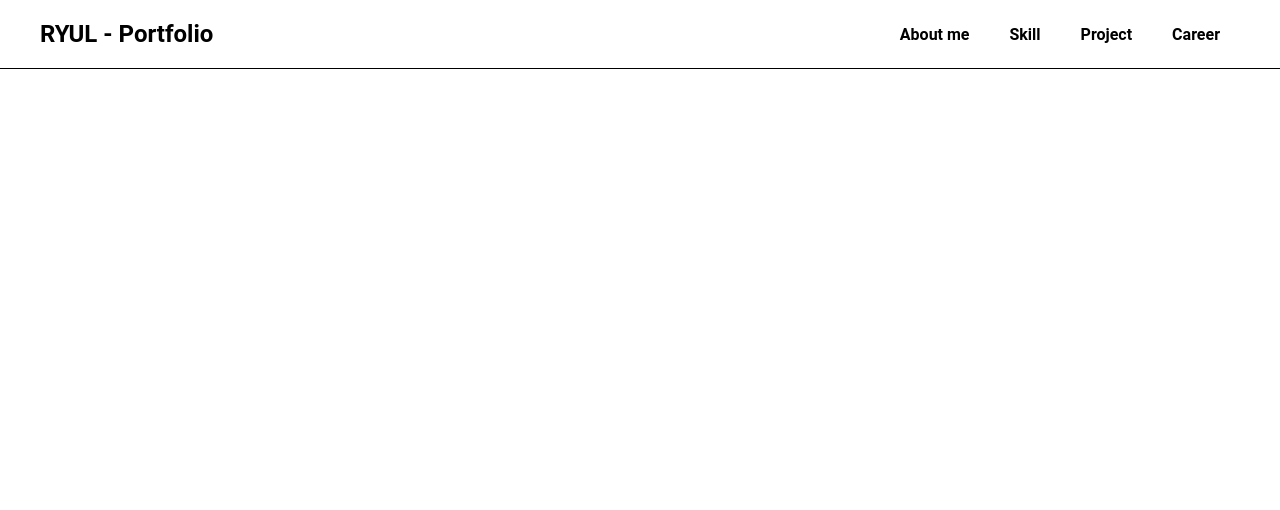
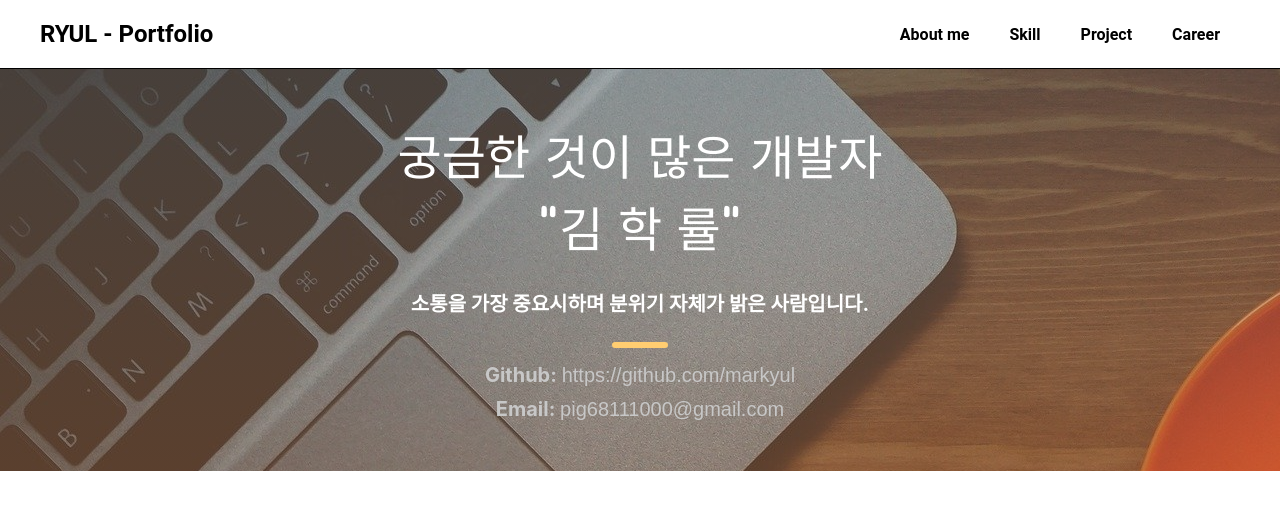
Before and after one commit to markyul/Portfolio, a React (Create React App) app: page / in a window 1280 px wide. Shown: the top 510 px of the page. Built offline with nearby package versions, Linux system fonts and the light colour scheme.

Commit message:
About Me 구현

```diff
--- a/public/index.html
+++ b/public/index.html
@@ -15,6 +15,10 @@
       user's mobile device or desktop. See https://developers.google.com/web/fundamentals/web-app-manifest/
     -->
     <link rel="manifest" href="%PUBLIC_URL%/manifest.json" />
+
+    <link rel="preconnect" href="https://fonts.googleapis.com">
+    <link rel="preconnect" href="https://fonts.gstatic.com" crossorigin>
+    <link href="https://fonts.googleapis.com/css2?family=Jua&display=swap" rel="stylesheet">
     <!--
       Notice the use of %PUBLIC_URL% in the tags above.
       It will be replaced with the URL of the `public` folder during the build.
--- a/src/App.css
+++ b/src/App.css
@@ -4,9 +4,16 @@
 
 .container {
   width: 1200px;
-  padding: 20px;
+  padding-top: 20px;
+  padding-bottom: 20px;
   margin: 0 auto;
   align-items: center;
+  /* border: 1px solid gray; */
+}
+
+.content {
+  padding-top: 50px;
+  padding-bottom: 50px;
 }
 
 .side-flex {
@@ -28,10 +35,57 @@
   padding: 0 20px;
   font-weight: bold;
   font-family: "Roboto", sans-serif;
-  cursor: pointer;
 }
 .nav-item:hover {
   color: #fdac53;
+  cursor: pointer;
+}
+
+/* About Me */
+.about-background {
+  width: 100%;
+  background-image: linear-gradient(
+      rgba(112, 93, 80, 0.4),
+      rgba(160, 93, 49, 0.4)
+    ),
+    url("./asset/background.jpg");
+  background-size: auto;
+}
+.name {
+  color: white;
+  font-size: 48px;
+  font-family: "Jua", sans-serif;
+}
+.introduce {
+  margin-top: 25px;
+  margin-bottom: 25px;
+  color: white;
+  font-weight: bold;
+  font-size: 20px;
+}
+.about-line {
+  width: 50px;
+  border: 3px solid rgb(255, 205, 113);
+  border-radius: 10px;
+}
+.reference {
+  margin-top: 15px;
+  font-size: 20px;
+  color: rgb(199, 199, 199);
+}
+.reference > article {
+  margin-top: 10px;
+}
+.reference > article > header {
+  display: inline;
+  font-weight: bold;
+}
+.reference > article > span {
+  font-family: "Nanum Gothic", sans-serif;
+}
+.reference > article > span:hover {
+  color: #fdac53;
+  cursor: pointer;
 }
 
 .App-logo {
--- a/src/App.js
+++ b/src/App.js
@@ -1,10 +1,12 @@
 import "./App.css";
 import Header from "./components/Header";
+import AboutMe from "./components/AboutMe";
 
 function App() {
   return (
     <div className="App">
       <Header />
+      <AboutMe />
     </div>
   );
 }
--- /dev/null
+++ b/src/components/AboutMe.js
@@ -0,0 +1,32 @@
+import React from "react";
+
+export default function AboutMe() {
+  return (
+    <div className="about-background">
+      <div className="container content">
+        <section className="name">궁금한 것이 많은 개발자</section>
+        <section className="name">"김 학 률"</section>
+        <section className="introduce">
+          소통을 가장 중요시하며 분위기 자체가 밝은 사람입니다.
+        </section>
+        <hr className="about-line"></hr>
+        <section className="reference">
+          <article>
+            <header>Github: </header>
+            <span
+              onClick={() =>
+                window.open("https://github.com/markyul", "_blank")
+              }
+            >
+              https://github.com/markyul
+            </span>
+          </article>
+          <article>
+            <header>Email: </header>
+            <span>pig68111000@gmail.com</span>
+          </article>
+        </section>
+      </div>
+    </div>
+  );
+}
```
Also changed, not shown: src/asset/background.jpg (added).
